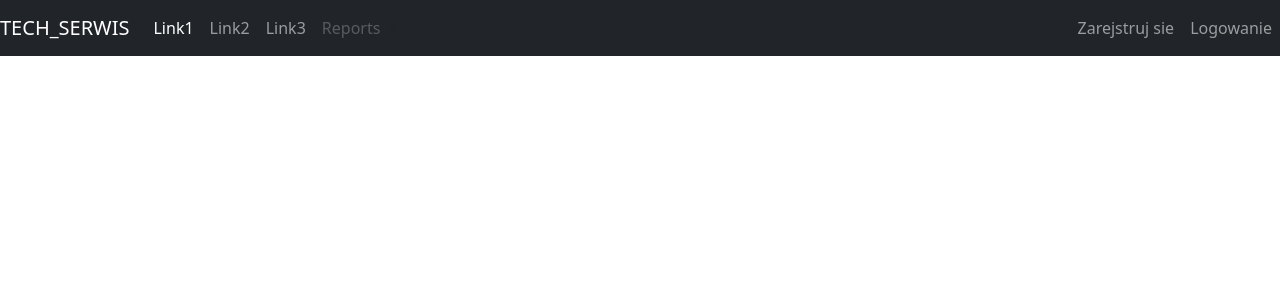
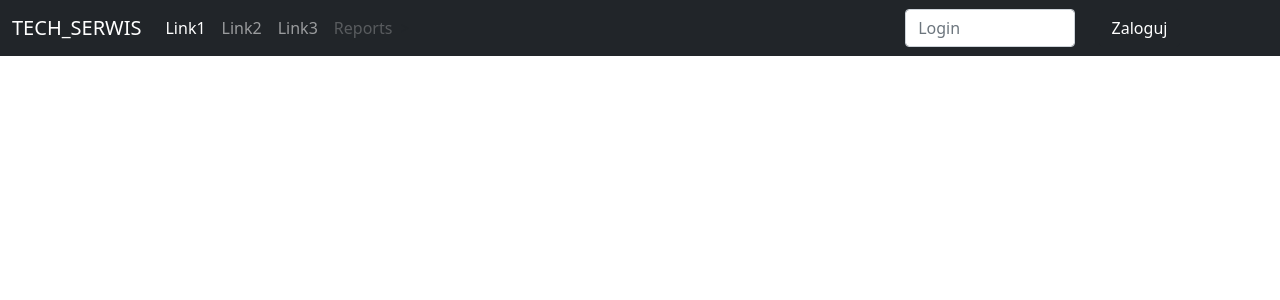
Before and after one commit to pawel-wis/praca_wsb, a Django app: page / in a window 1280 px wide. Shown: the top 300 px of the page. Run offline with Django 3.2, Linux system fonts and the light colour scheme.

Commit message:
Add login form to root view

```diff
--- a/project/app/templates/root.html
+++ b/project/app/templates/root.html
@@ -8,7 +8,7 @@
 </head>
 <body>
 <nav class="navbar fixed-top navbar-expand-md navbar-dark bg-dark fixed-top">
-
+    <div class="container-fluid">
     <a hre="#" class="navbar-brand">TECH_SERWIS</a>
 
     <button type="button" class="navbar-toggler" data-toggle="collapse" data-target="#navbarCollapse">
@@ -23,15 +23,31 @@
         </div>>
 
         <!-- Warunek czy uzytkownik jest zalogowany czy nie-->
-        <div class="navbar-nav ms-auto">
-            {% if user.is_authenticated %}
-            <a href="#" class="nav-item nav-link">Wyloguj sie</a>
-            {% else %}
-            <a href="#" class="nav-item nav-link">Zarejstruj sie</a>
-            <a href="#" class="nav-item nav-link">Logowanie</a>
-            {% endif %}
-        </div>
+<!--        <div class="navbar-nav ms-auto">-->
+<!--            {% if user.is_authenticated %}-->
+<!--            <a href="#" class="nav-item nav-link">Wyloguj sie</a>-->
+<!--            {% else %}-->
+<!--            <a href="#" class="nav-item nav-link">Zarejstruj sie</a>-->
+<!--            <a href="#" class="nav-item nav-link">Logowanie</a>-->
+<!--            {% endif %}-->
+<!--        </div>-->
+        {% if user.is_authenticated %}
+        <button class="ms-auto btn btn-dark" type="submit">Wyloguj</button>
+        {% else %}
+        <form class="form-inline ms-auto">
+            <div class="row">
+                <div class="col">
+                    <input  class="form-control mr-sm-2" type="text" placeholder="Login">
+                </div>
+                <div class="col">
+                    <button class="btn btn-dark" type="submit">Zaloguj</button>
+                </div>
+            </div>
+        </form>
+        {% endif %}
 
+
+    </div>
     </div>
 </nav>
 
```
